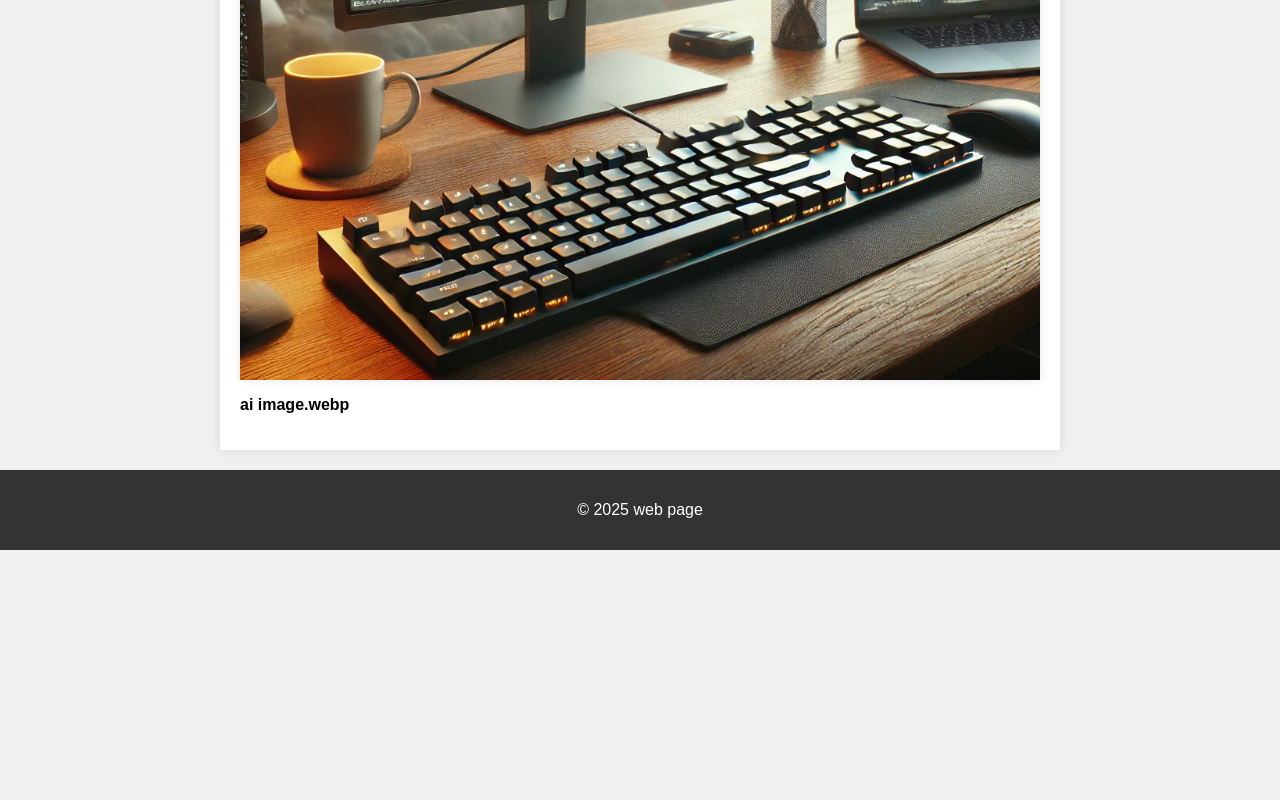
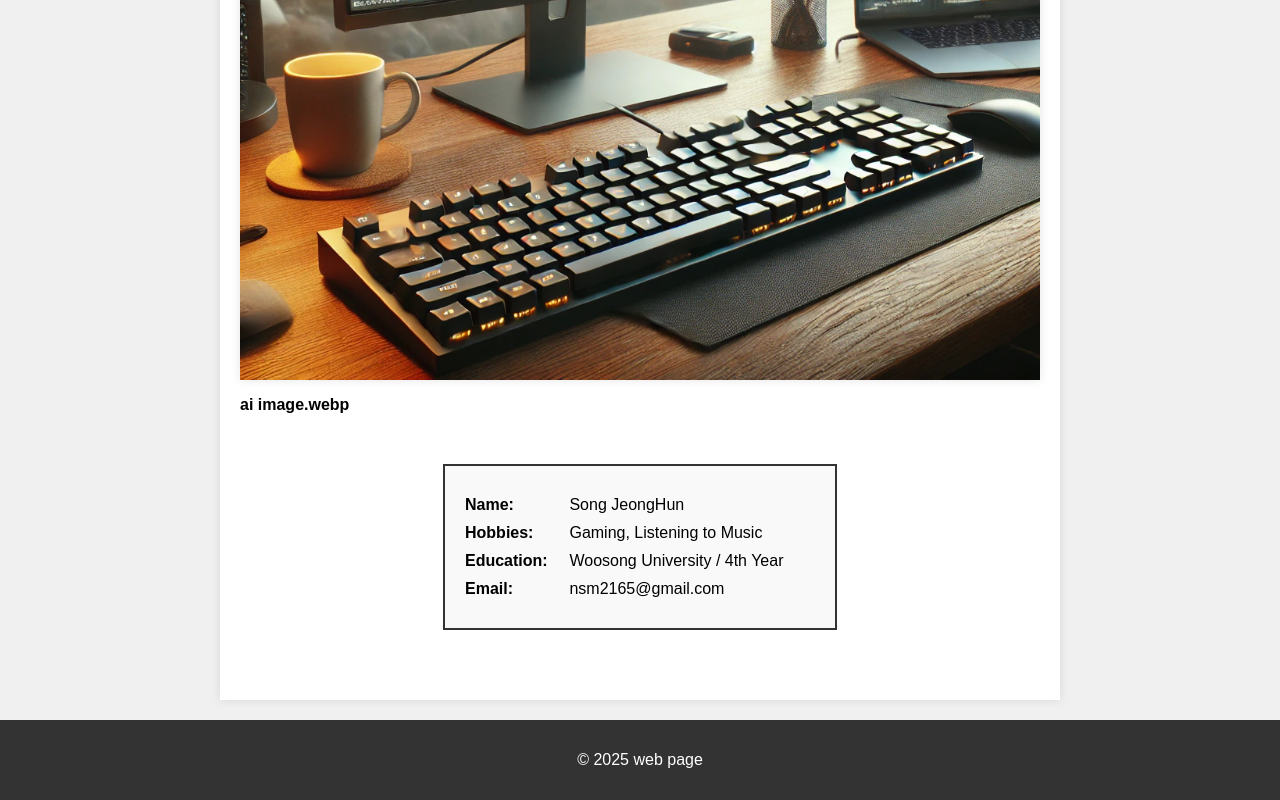
Before and after one commit to unityhun/web, a plain HTML site: page index.html in a window 1280 px wide. Shown: the part 668-1468 px from the top of the page. Before the commit the page ends 1218 px from the top, so only its background shows below. Drawn offline with Linux system fonts and the light colour scheme.

Commit message:
Update index.html

```diff
--- a/index.html
+++ b/index.html
@@ -44,6 +44,22 @@
       margin: 0 auto;
       box-shadow: 0 0 10px rgba(0,0,0,0.1);
     }
+     .info-box {
+      border: 2px solid #333;
+      padding: 20px;
+      max-width: 350px;
+      margin: 50px auto;
+      font-family: Arial, sans-serif;
+      background-color: #f9f9f9;
+    }
+    .info-box p {
+      margin: 10px 0;
+      font-size: 16px;
+    }
+    .info-box strong {
+      display: inline-block;
+      width: 100px;
+    }
   </style>
 </head>
 <body>
@@ -68,6 +84,13 @@
       <strong>ai image.webp</strong>
     </p>
   </div>
+  <div class="info-box">
+    <p><strong>Name:</strong> Song JeongHun</p>
+    <p><strong>Hobbies:</strong> Gaming, Listening to Music</p>
+    <p><strong>Education:</strong> Woosong University / 4th Year</p>
+    <p><strong>Email:</strong> nsm2165@gmail.com</p>
+  </div>
+
   </main>
   <footer>
     <p>&copy; 2025 web page</p>
```
